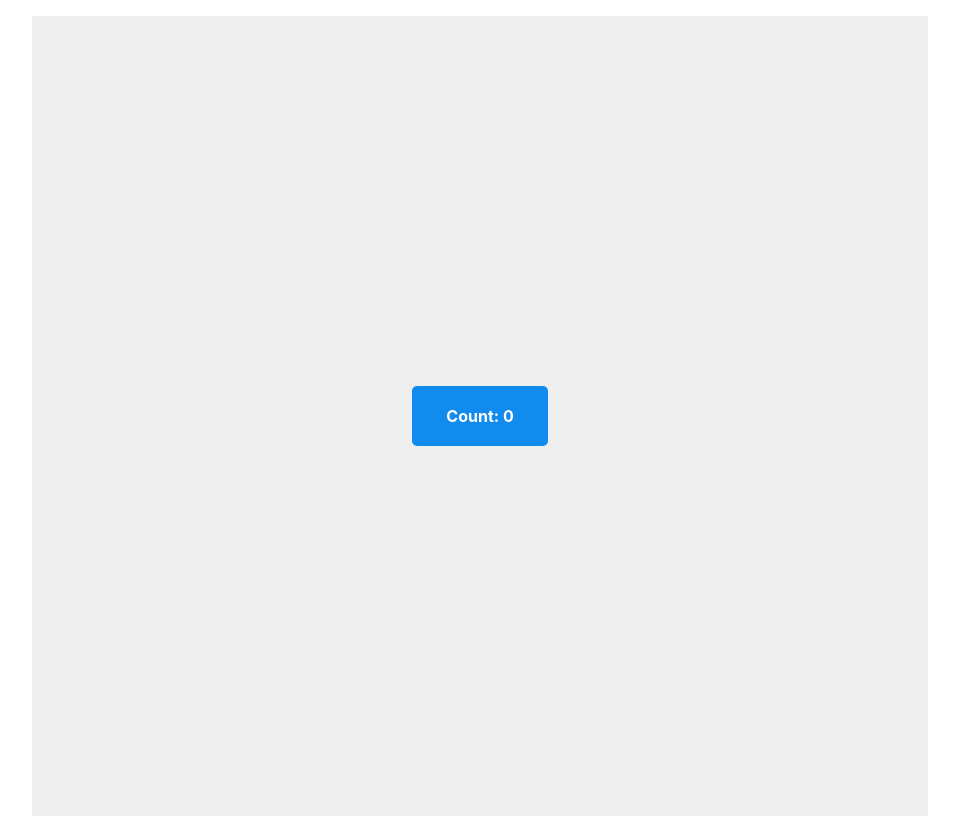
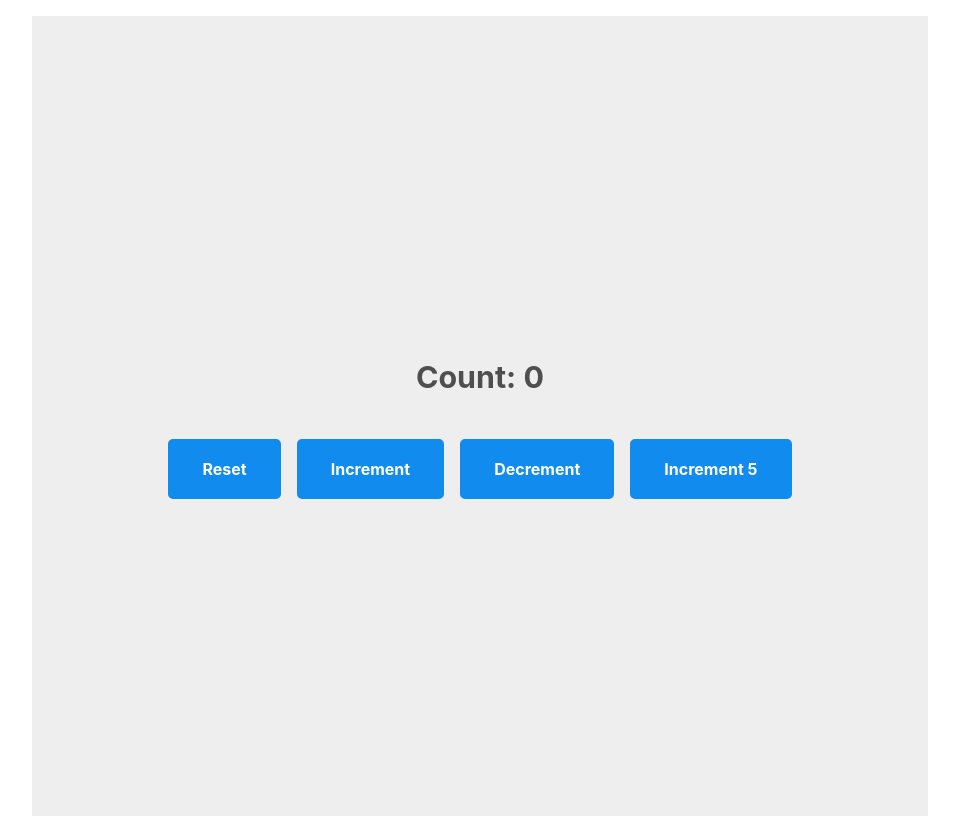
Before and after one commit to tutu-tonton/React-Hooks-tut_Codevolution, a React (Create React App) app: page / in a window 1280 px wide. Shown: the whole page, without its empty margins (160-1119 px from the left). Built offline with nearby package versions, Linux system fonts and the light colour scheme.

Commit message:
lesson3.useState with previous state - HookCounterTwo.component.jsx作成

```diff
--- a/src/App.css
+++ b/src/App.css
@@ -9,7 +9,7 @@
 	align-items: center;
 	justify-content: center;
 	font-size: calc(10px + 2vmin);
-	color: white;
+	color: rgba(0, 0, 0, 0.67);
 }
 
 .App-logo {
@@ -313,6 +313,7 @@
 
 button {
 	font-family: var(--font-family);
+	margin: 0.5rem;
 }
 
 button:hover {
--- a/src/App.js
+++ b/src/App.js
@@ -1,12 +1,14 @@
 import React from 'react';
 import './App.css';
 // import ClassCounter from './components/ClassCounter.component';
-import HookCounter from './components/HookCounter.component';
+// import HookCounter from './components/HookCounter.component';
+import HookCounterTwo from './components/HookCounterTwo.component';
 
 function App() {
 	return (
 		<div className="App">
-			<HookCounter />
+			<HookCounterTwo />
+			{/* <HookCounter /> */}
 			{/* <ClassCounter /> */}
 		</div>
 	);
--- /dev/null
+++ b/src/components/HookCounterTwo.component.jsx
@@ -0,0 +1,29 @@
+import React, { useState } from 'react';
+
+const HookCounterTwo = () => {
+	const initialCount = 0;
+	const [count, setCount] = useState(initialCount);
+
+	const incrementFive = () => {
+		for (let i = 0; i < 5; i++) {
+			setCount((prevCount) => prevCount + 1);
+			// これだと1しか増えない <- 非同期処理だから
+			// setCount(count + 1);
+		}
+	};
+
+	return (
+		<div>
+			<h3>Count: {count}</h3>
+			<button onClick={() => setCount(initialCount)}>Reset</button>
+			<button onClick={() => setCount((prevCount) => prevCount + 1)}>Increment</button>
+			<button onClick={() => setCount((prevCount) => prevCount - 1)}>Decrement</button>
+			{/* setterには関数を与える */}
+			{/* <button onClick={() => setCount(count + 1)}>Increment</button> */}
+			{/* <button onClick={() => setCount(count - 1)}>Decrement</button> */}
+			<button onClick={incrementFive}>Increment 5</button>
+		</div>
+	);
+};
+
+export default HookCounterTwo;
```
Also changed, not shown: src/components/ClassCounter.component.jsx (+8 -2 lines), 1 other file (tests, documents, lock files or other folders).
